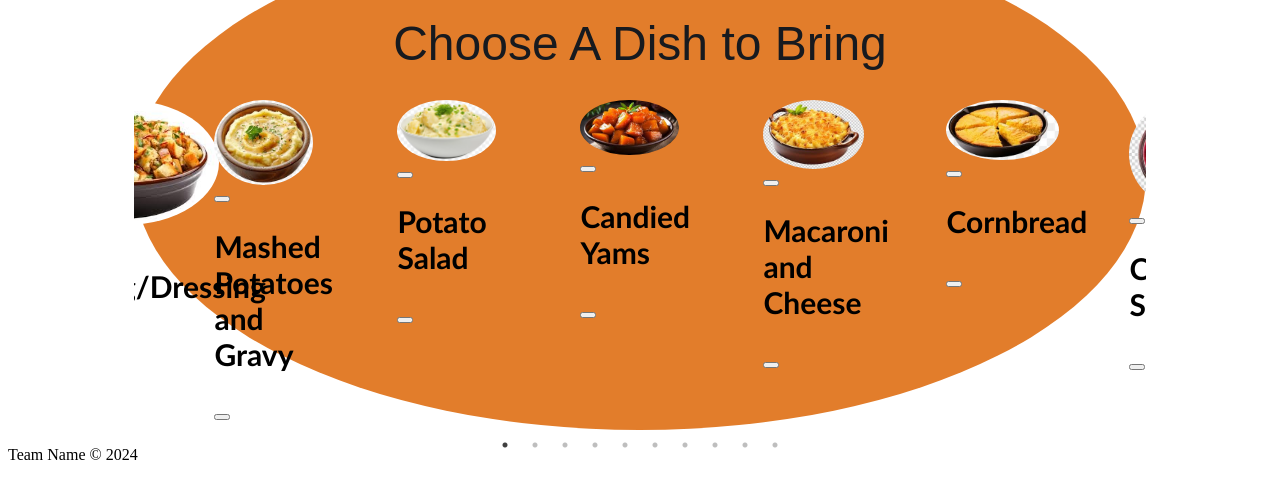
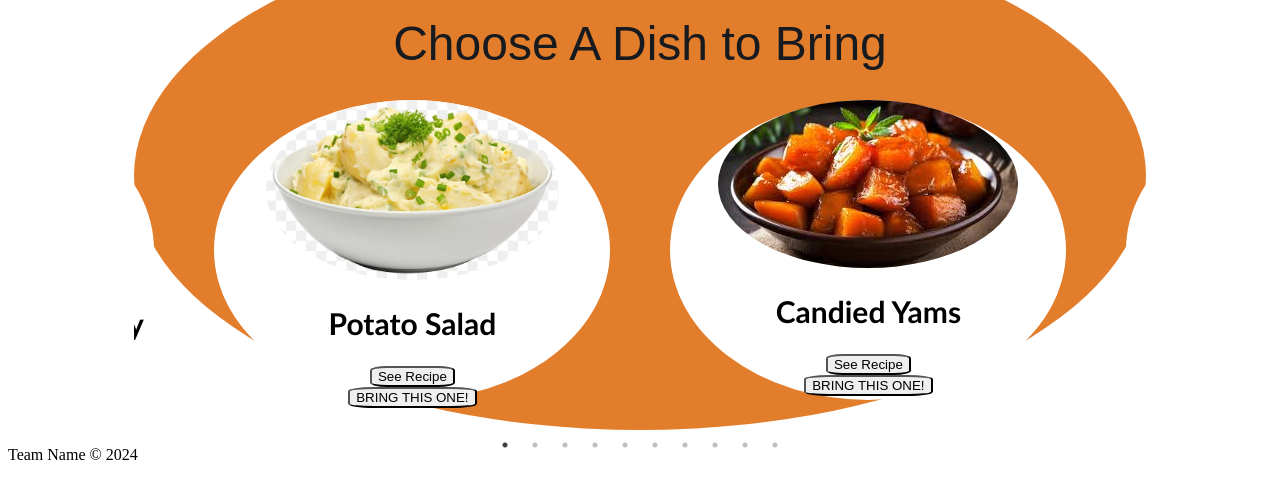
Before and after one commit to GodisNanu/Family-Gatherings, a React (Vite) app: page / in a window 1280 px wide. Shown: the part 843-1320 px from the top of the page. Built offline with nearby package versions, Linux system fonts and the light colour scheme; no server answers.

Commit message:
update to carousel styling

```diff
--- a/vite-project/src/components/RecipeCard/RecipeCard.css
+++ b/vite-project/src/components/RecipeCard/RecipeCard.css
@@ -6,19 +6,37 @@
   width: 400px;
   height: 300px;
   margin: 30px;
-  /* background-color: #f75403;*/
+  background-color: white;
   border-radius: 50%;
 }
 .recipe__card-image {
   max-width: 80%;
-  max-height: 80%;
-  max-height: max-content;
+  max-height: 60%;
   background-size: cover;
   border-radius: 50%;
   object-fit: contain;
+  display: block;
+  margin-left: auto;
+  margin-right: auto;
 }
 .recipe__card-text {
   font-size: 20px;
   font-family: "Gill Sans", "Gill Sans MT", Calibri, "Trebuchet MS", sans-serif;
   font-weight: 500;
+  text-align: center;
+  margin: 0;
 }
+
+.recipe__card-view-button {
+  display: block;
+  margin-left: auto;
+  margin-right: auto;
+  border-radius: 20%;
+}
+
+.recipe__card-select-button {
+  display: block;
+  margin-left: auto;
+  margin-right: auto;
+  border-radius: 20%;
+}
--- a/vite-project/src/components/RecipeCard/RecipeCard.jsx
+++ b/vite-project/src/components/RecipeCard/RecipeCard.jsx
@@ -8,20 +8,24 @@ export const RecipeCard = ({ openRecipe, name, link }) => {
       <div className="recipe__card_container">
         <div className="recipe__card">
           <img src={link} alt="" className="recipe__card-image" />
+
+          <div className="recipe__card-text">
+            <h2 className="recipe__card-name">{name}</h2>
+          </div>
           <button
             onClick={() => {
               openRecipe(item);
             }}
             type="button"
             className="recipe__card-view-button"
-          ></button>
-          <div className="recipe__card-text">
-            <h2 className="recipe__card-name">{name}</h2>
-            <button
-              type="button"
-              className="recipe__card-select-button"
-            ></button>
-          </div>
+          >
+            {" "}
+            See Recipe{" "}
+          </button>
+          <button type="button" className="recipe__card-select-button">
+            {" "}
+            BRING THIS ONE!{" "}
+          </button>
         </div>
       </div>
     </>
--- a/vite-project/src/components/RecipeCardSection/RecipeCardSection.jsx
+++ b/vite-project/src/components/RecipeCardSection/RecipeCardSection.jsx
@@ -58,7 +58,7 @@ const RecipeCardSection = () => {
     infinite: true,
     centerMode: true,
     speed: 500,
-    slidesToShow: 5,
+    slidesToShow: 2,
     slidesToScroll: 1,
   };
   return (
```
